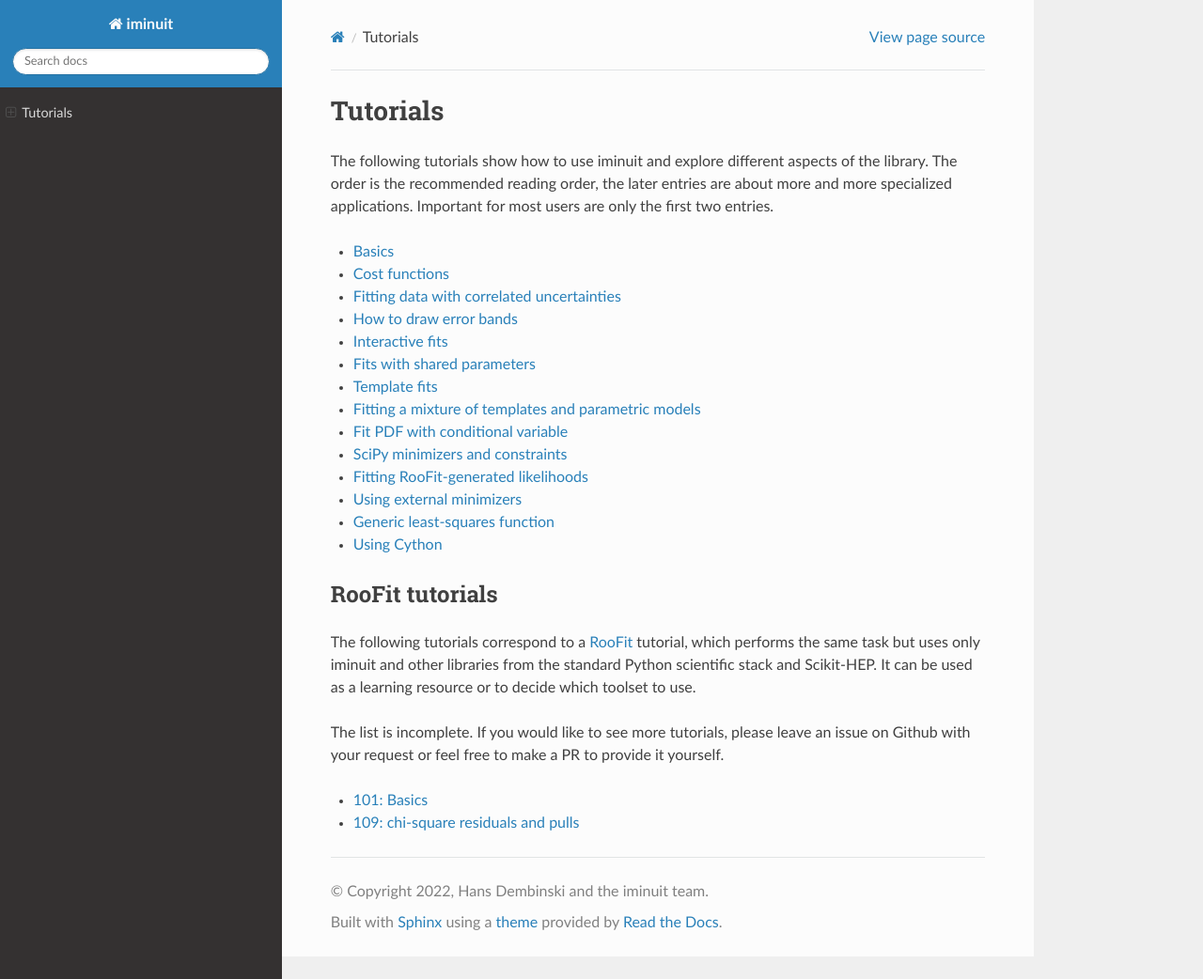
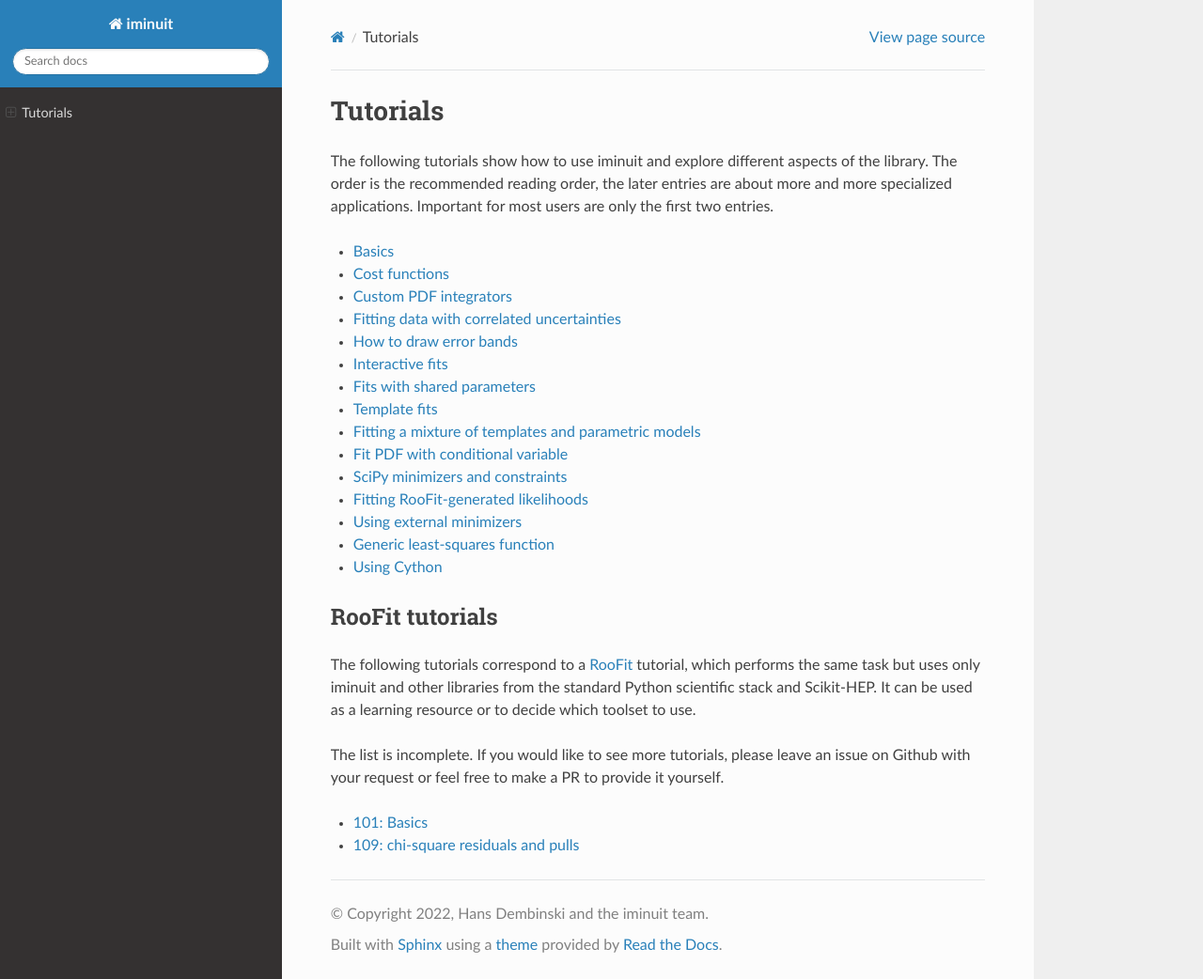
Before and after one commit to scikit-hep/iminuit, a Sphinx documentation site: the page built from doc/tutorials.rst, in a window 1280 px wide and 1042 px high. Shown: the whole window at 94% size. Built offline with Sphinx 7.4.7 and the Read the Docs theme 3.1.0, drawn with Linux system fonts in a browser that asks for light colours; pages that are not in the unit, such as notebooks, are missing from menus.

Commit message:
docs: add tutorial for use_pdf="custom" with integrator= parameter
Covers 1D and 2D examples for BinnedNLL and ExtendedBinnedNLL, accuracy
comparison against the analytical CDF, timing comparison, and a reference
section for writing custom integrators.

```diff
--- a/doc/tutorials.rst
+++ b/doc/tutorials.rst
@@ -13,6 +13,7 @@
 
     notebooks/basic
     notebooks/cost_functions
+    notebooks/custom_integrator
     notebooks/unstable_fit
     notebooks/correlated_data
     notebooks/error_bands
```
Also changed, not shown: doc/notebooks/custom_integrator.ipynb (added).
